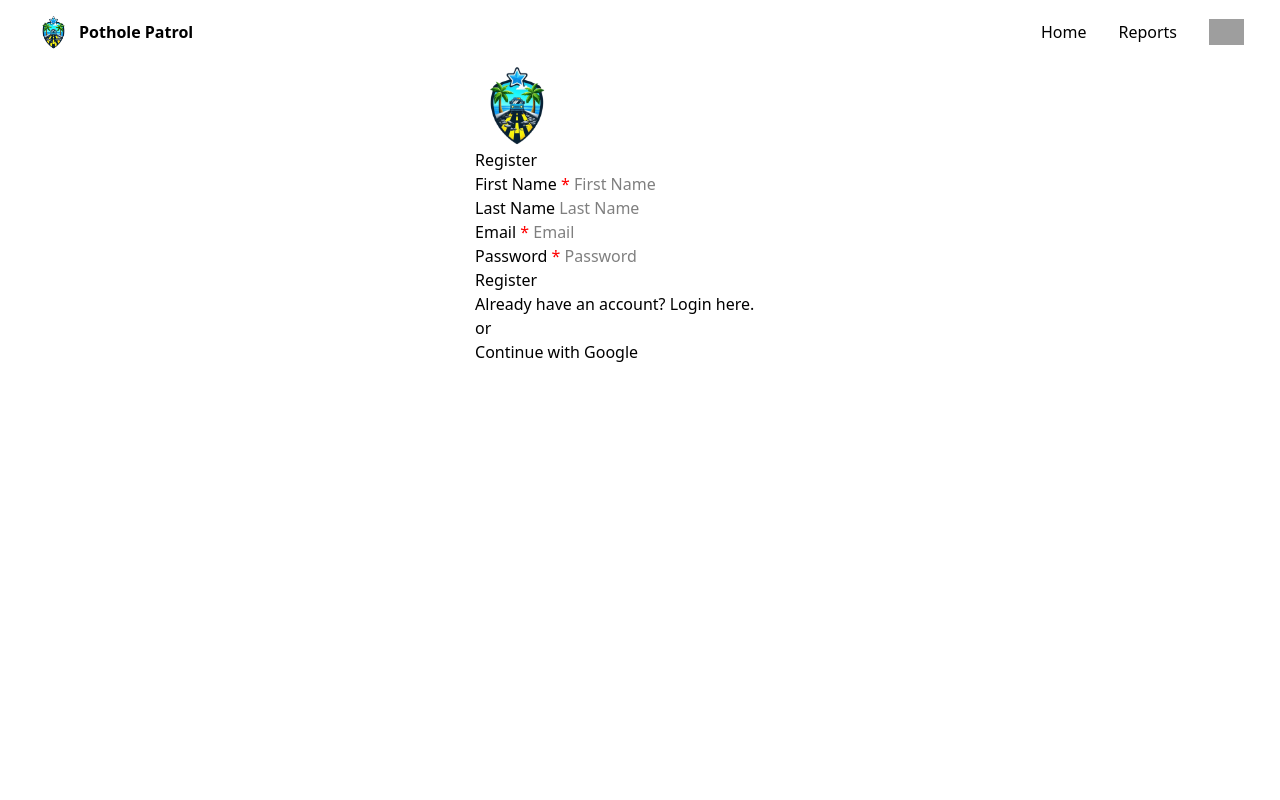
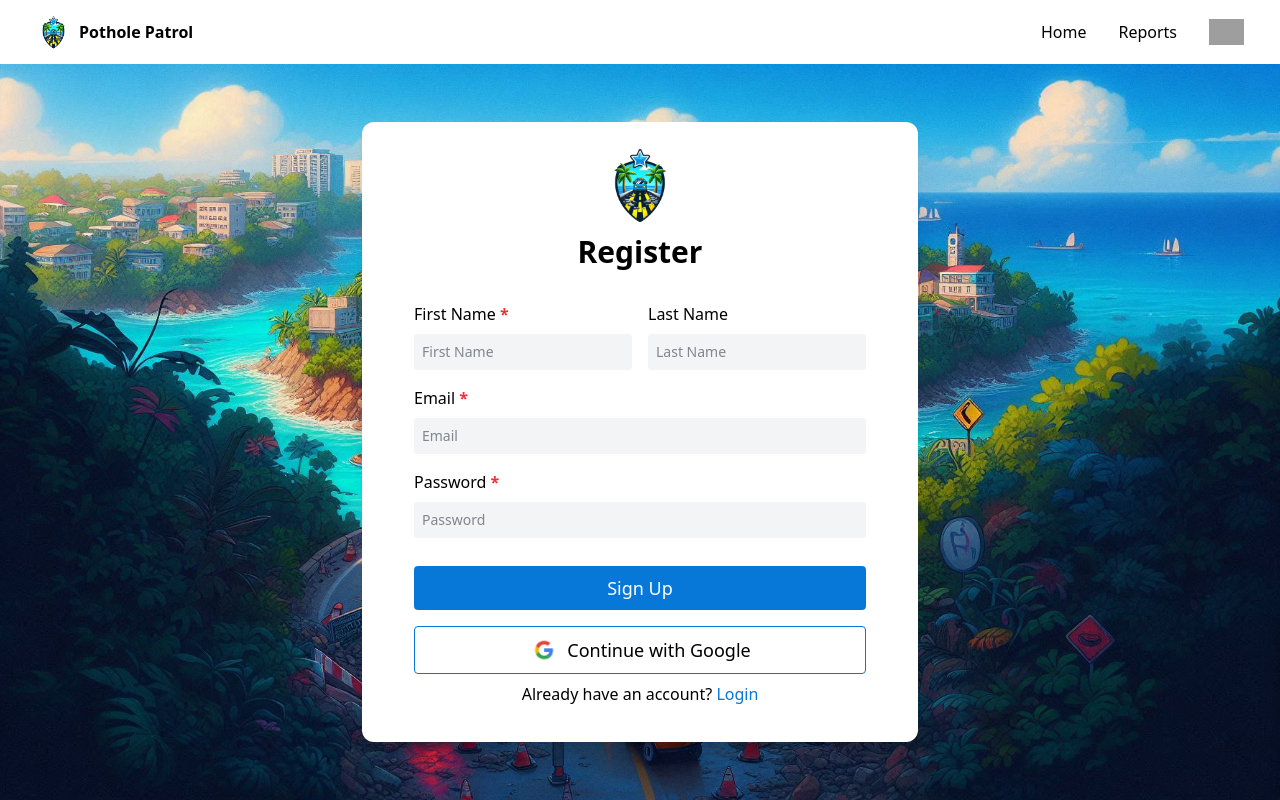
Before and after one commit to IsaiahSama/COMP3375-Assignment, a FastAPI app: page /register in a window 1280 px wide. Run offline with FastAPI, Linux system fonts and the light colour scheme; grey boxes are pictures that could not be loaded.

Commit message:
Styled sign up page

```diff
--- a/server/public/styles/output.css
+++ b/server/public/styles/output.css
@@ -263,6 +263,9 @@
   .min-h-\[65vh\] {
     min-height: 65vh;
   }
+  .min-h-\[92vh\] {
+    min-height: 92vh;
+  }
   .w-1 {
     width: calc(var(--spacing) * 1);
   }
@@ -317,6 +320,9 @@
   .min-w-\[85vw\] {
     min-width: 85vw;
   }
+  .min-w-\[90vw\] {
+    min-width: 90vw;
+  }
   .border-collapse {
     border-collapse: collapse;
   }
@@ -334,6 +340,9 @@
   }
   .justify-center {
     justify-content: center;
+  }
+  .gap-1 {
+    gap: calc(var(--spacing) * 1);
   }
   .gap-2 {
     gap: calc(var(--spacing) * 2);
@@ -411,8 +420,14 @@
   .p-3 {
     padding: calc(var(--spacing) * 3);
   }
+  .p-4 {
+    padding: calc(var(--spacing) * 4);
+  }
   .p-5 {
     padding: calc(var(--spacing) * 5);
+  }
+  .p-6 {
+    padding: calc(var(--spacing) * 6);
   }
   .p-8 {
     padding: calc(var(--spacing) * 8);
@@ -434,6 +449,9 @@
   }
   .py-3 {
     padding-block: calc(var(--spacing) * 3);
+  }
+  .py-4 {
+    padding-block: calc(var(--spacing) * 4);
   }
   .pt-8 {
     padding-top: calc(var(--spacing) * 8);
@@ -558,6 +576,11 @@
       min-height: 60vh;
     }
   }
+  .md\:w-1\/2 {
+    @media (width >= 48rem) {
+      width: calc(1/2 * 100%);
+    }
+  }
   .md\:w-\[15vw\] {
     @media (width >= 48rem) {
       width: 15vw;
@@ -606,6 +629,16 @@
   .md\:min-w-\[60vw\] {
     @media (width >= 48rem) {
       min-width: 60vw;
+    }
+  }
+  .md\:flex-row {
+    @media (width >= 48rem) {
+      flex-direction: row;
+    }
+  }
+  .md\:gap-2 {
+    @media (width >= 48rem) {
+      gap: calc(var(--spacing) * 2);
     }
   }
   .md\:p-5 {
--- a/server/templates/user/register.html
+++ b/server/templates/user/register.html
@@ -6,37 +6,51 @@ Register
 
 {% block content %}
 
-    <div id="background">
-        <div id="box">
-            <div id="box-header">
-                <img src="{{ url_for('static', path='/images/logo.png') }}" alt="Logo" width="84" height="140"
+    <div id="background" class="flex items-center justify-center bg-[url('/static/images/login.jpeg')] bg-cover bg-center w-full h-[92vh]"">
+        <div id="box" class="flex flex-col items-center bg-white rounded-xl shadow-xl p-8 py-4 lg:min-w-[28vw] md:min-w-[60vw] min-w-[85vw] md:min-h-[50vh] min-h-[65vh]">
+            <div id="box-header" class="flex flex-col items-center gap-2 mt-2">
+                <img src="{{ url_for('static', path='/images/logo.png') }}" alt="Logo" width="80" height="100"
                     style="object-fit: contain">
-                <p>Register</p>
+                <p class="text-3xl font-bold">Register</p>
             </div>
-            <div id="errorMessage" color="red">{{ error }}</div>
-            <div id="box-content">
-                <form method="POST" action="/register">
-                    <div>
-                        <label for="firstname">First Name <span style="color: red">*</span></label>
-                        <input type="text" id="firstname" name="firstname" placeholder="First Name" required>
+
+            <div id="errorMessage" class="font-semibold text-red-500 h-3 text-center">{{ error }}</div>
+
+            <div id="box-content"  class="flex flex-col items-center gap-2 w-full md:p-5">
+                <form method="POST" action="/register" class="flex flex-col w-full gap-4">
+                    <div class="flex flex-col md:flex-row gap-4">
+                        <!-- First Name -->
+                        <div class="flex flex-col gap-2 md:w-1/2">
+                            <label for="firstname">First Name <span class="text-red-500 font-semibold">*</span></label>
+                            <input type="text" id="firstname" name="firstname" placeholder="First Name" required class="bg-gray-100 text-gray-900 text-sm rounded-sm w-full p-2">
+                        </div>
+
+                        <!-- Last Name -->
+                        <div class="flex flex-col gap-2 md:w-1/2">
+                            <label for="lastname">Last Name</label>
+                            <input type="text" id="lastname" name="lastname" placeholder="Last Name" class="bg-gray-100 text-gray-900 text-sm rounded-sm w-full p-2">
+                        </div>
                     </div>
-                    <div>
-                        <label for="lastname">Last Name</label>
-                        <input type="text" id="lastname" name="lastname" placeholder="Last Name">
+
+                    <!-- Email -->
+                    <div class="flex flex-col gap-2">
+                        <label for="email">Email <span class="text-red-500 font-semibold">*</span></label>
+                        <input type="email" id="email" name="email" placeholder="Email" required class="bg-gray-100 text-gray-900 text-sm rounded-sm w-full p-2">
                     </div>
-                    <div>
-                        <label for="email">Email <span style="color: red">*</span></label>
-                        <input type="email" id="email" name="email" placeholder="Email" required>
+
+                    <!-- Password -->
+                    <div class="flex flex-col gap-2">
+                        <label for="password">Password <span class="text-red-500 font-semibold">*</span></label>
+                        <input type="password" id="password" name="password" placeholder="Password" required class="bg-gray-100 text-gray-900 text-sm rounded-sm w-full p-2">
                     </div>
-                    <div>
-                        <label for="password">Password <span style="color: red">*</span></label>
-                        <input type="password" id="password" name="password" placeholder="Password" required>
-                    </div>
-                    <input type="submit" value="Register">
+
+                    <input type="submit" value="Sign Up" class="button py-2 mt-3 bg-[var(--blue-primary)] text-white text-lg rounded-sm w-full">
+                    <button id="google" class="flex items-center justify-center gap-2 button py-2 border border-[var(--blue-primary)] text-lg rounded-sm w-full">
+                        <img src="{{ url_for('static', path='/images/google.png') }}" alt="Google" width="30" height="30">
+                        Continue with Google
+                    </button>
                 </form>
-                <p>Already have an account? <a href="/login">Login here.</a></p>
-                <p>or</p>
-                <button id="google">Continue with Google</button>
+                <p>Already have an account? <a href="/login" class="text-[var(--blue-primary)]">Login</a></p>
         </div>
     </div>
 
```
